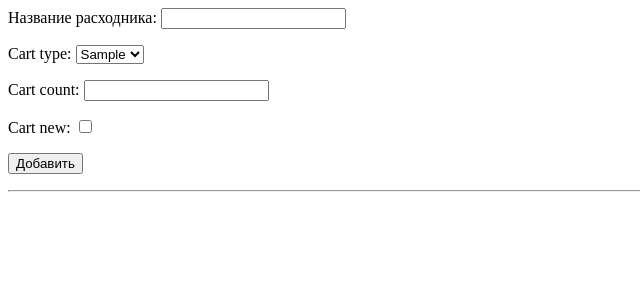
After one commit to GusevVictor/severcart, a Django app: page /add_items/ in a window 1280 px wide. The commit adds this page. Shown: the top 300 px of the page, without its empty margins (0-640 px from the left). Run offline with Django 3.2, Linux system fonts and the light colour scheme; tables that the repository leaves empty hold one stand-in row (values such as "Sample post").

```diff
--- a/index/forms/add_cartridge_type.py
+++ b/index/forms/add_cartridge_type.py
@@ -1,4 +1,3 @@
-__author__ = 'User'
 from django.forms import ModelForm
 from index.models import CartridgeType
 
--- /dev/null
+++ b/index/forms/add_items.py
@@ -0,0 +1,9 @@
+from django import forms
+from index.models import CartridgeType
+
+
+class AddItems(forms.Form):
+    cart_name = forms.CharField(label='Название расходника', max_length=256)
+    cart_type = forms.ModelChoiceField(queryset=CartridgeType.objects.all(), empty_label=None)
+    cart_count = forms.IntegerField()
+    cart_new =forms.BooleanField()
--- a/index/models.py
+++ b/index/models.py
@@ -4,6 +4,9 @@ from django.db import models
 # Create your models here.
 class CartridgeType(models.Model):
     cart_type = models.CharField(max_length=256)
+
+    def __str__(self):
+        return self.cart_type
 
 
 class CartridgeOwner(models.Model):
@@ -14,6 +17,6 @@ class CartridgeItem(models.Model):
     cart_type = models.ForeignKey(CartridgeType)
     cart_name = models.CharField(max_length=256)
     cart_date_added = models.DateField()
-    cart_owner = models.ForeignKey(CartridgeOwner)
+    cart_owner = models.ForeignKey(CartridgeOwner, blank=True, null=True)
     cart_code = models.IntegerField()
     cart_uses_count = models.IntegerField()
--- /dev/null
+++ b/index/templates/index/add_items.html
@@ -0,0 +1,8 @@
+{% block content %}
+<form action="/add_items/" method="post">
+    {% csrf_token %}
+    {{ form.as_p }}
+    <input type="submit" value="Добавить" />
+</form>
+<hr />
+{% endblock %}
--- a/index/views.py
+++ b/index/views.py
@@ -1,12 +1,16 @@
 from django.shortcuts import render
 from django.http import HttpResponseRedirect
+from django.utils import timezone
 from index.forms.add_cartridge_type import AddCartridgeType
+from index.forms.add_items import AddItems
 from index.models import CartridgeType
+from index.models import CartridgeItem
+
 
 # Create your views here.
 def index(request):
-
-    return render(request, 'index/index.html', {})
+    all_items = CartridgeItem.objects.all()
+    return render(request, 'index/index.html', {'items': all_items})
 
 
 def add_cartridge_type(request):
@@ -21,7 +25,31 @@ def add_cartridge_type(request):
     else:
         form_obj = AddCartridgeType()
         all_types = CartridgeType.objects.all()
-    return render(request, 'index/add_type.html', {'form' : form_obj, 'types' : all_types})
+    return render(request, 'index/add_type.html', {'form': form_obj, 'types': all_types})
 
 def add_cartridge_item(request):
-    pass
+
+    if request.method == 'POST':
+        form_obj = AddItems(request.POST)
+        if form_obj.is_valid():
+            # добавляем новый тип расходного материала
+            all = form_obj.cleaned_data
+            for i in range(int(all['cart_count'])):
+                if all['cart_new']:
+                    cart_uses_count = 0
+                else:
+                    cart_uses_count = 1
+                m1 = CartridgeItem( cart_name = all['cart_name'],
+                                    cart_type = all['cart_type'],
+                                    cart_date_added = timezone.now(),
+                                    cart_code = 0,
+                                    cart_uses_count = cart_uses_count,
+                                 #   cart_owner_id = 0,
+                                    )
+                m1.save()
+            return HttpResponseRedirect(request.path)
+
+    else:
+        form_obj = AddItems()
+        #all_types = CartridgeType.objects.all()
+    return render(request, 'index/add_items.html', {'form': form_obj})
--- a/newskald_ru/urls.py
+++ b/newskald_ru/urls.py
@@ -20,5 +20,5 @@ urlpatterns = [
     url(r'^admin/', include(admin.site.urls)),
     url('^$', 'index.views.index'),
     url(r'^add_type/', 'index.views.add_cartridge_type'),
-    url(r'^add_item/', 'index.views.add_cartridge_item'),
+    url(r'^add_items/', 'index.views.add_cartridge_item'),
 ]
```
Also changed, not shown: index/forms/add_owner.py (added, +8 -0 lines), index/templates/index/add_type.html (+2 -9 lines), index/templates/index/base.html (added, +10 -0 lines), index/templates/index/index.html (+7 -9 lines), index/migrations/0002_auto_20150916_2043.py (added), index/migrations/0003_auto_20150916_2046.py (added).
